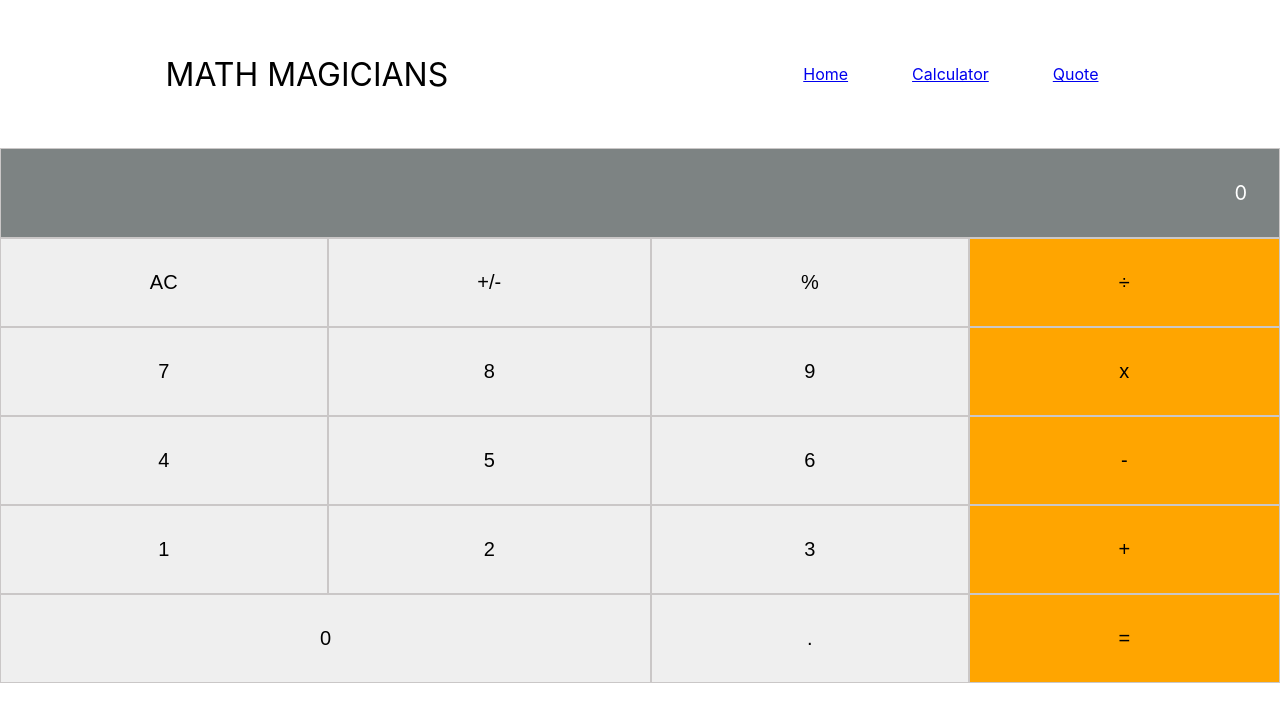
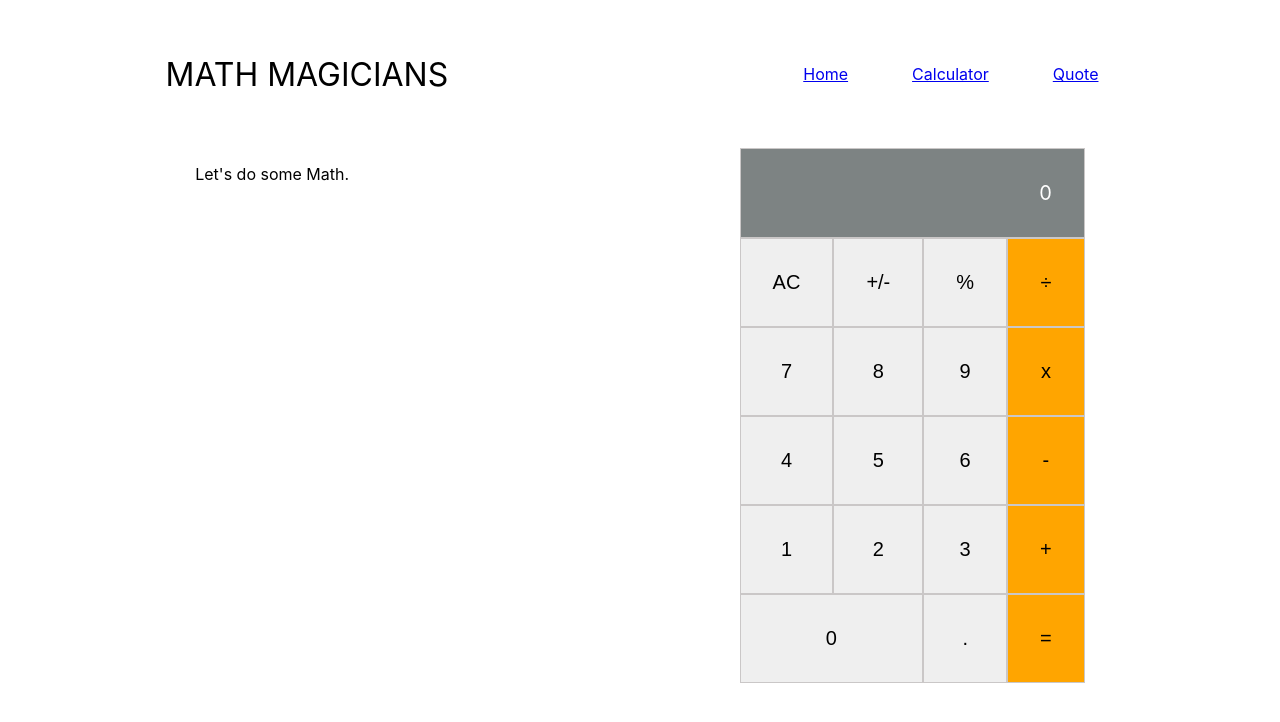
Before and after one commit to billionsjoel/math-magicians, a React (Create React App) app: page /calculator in a window 1280 px wide. Shown: the top 722 px of the page. Built offline with nearby package versions, Linux system fonts and the light colour scheme.

Commit message:
Add css styles for calc page

```diff
--- a/src/App.css
+++ b/src/App.css
@@ -1,3 +1,6 @@
 .App {
-  text-align: center;
+	display: flex;
+	justify-content: space-around;
+	align-items: flex-start;
+	flex-wrap: wrap;
 }
--- a/src/App.js
+++ b/src/App.js
@@ -8,6 +8,7 @@ import Calculator from './components/Calculator';
 import Navbar from './components/Navbar';
 import Home from './pages/Home';
 import Quote from './pages/Quote';
+import CalculatorPage from './pages/CalculatorPage';
 
 function App() {
 	return (
@@ -20,6 +21,7 @@ function App() {
       <>
 							<Navbar />
 							<div className="App">
+								<CalculatorPage />
 								<Calculator />
 							</div>
 						</>
--- /dev/null
+++ b/src/pages/calculatorPage.jsx
@@ -0,0 +1,13 @@
+/* eslint-disable react/no-unescaped-entities */
+/* eslint-disable react/jsx-indent */
+/* eslint-disable indent */
+/* eslint-disable no-tabs */
+function CalculatorPage() {
+	return (
+		<div>
+			<p>Let's do some Math.</p>
+		</div>
+	);
+}
+
+export default CalculatorPage;
```
